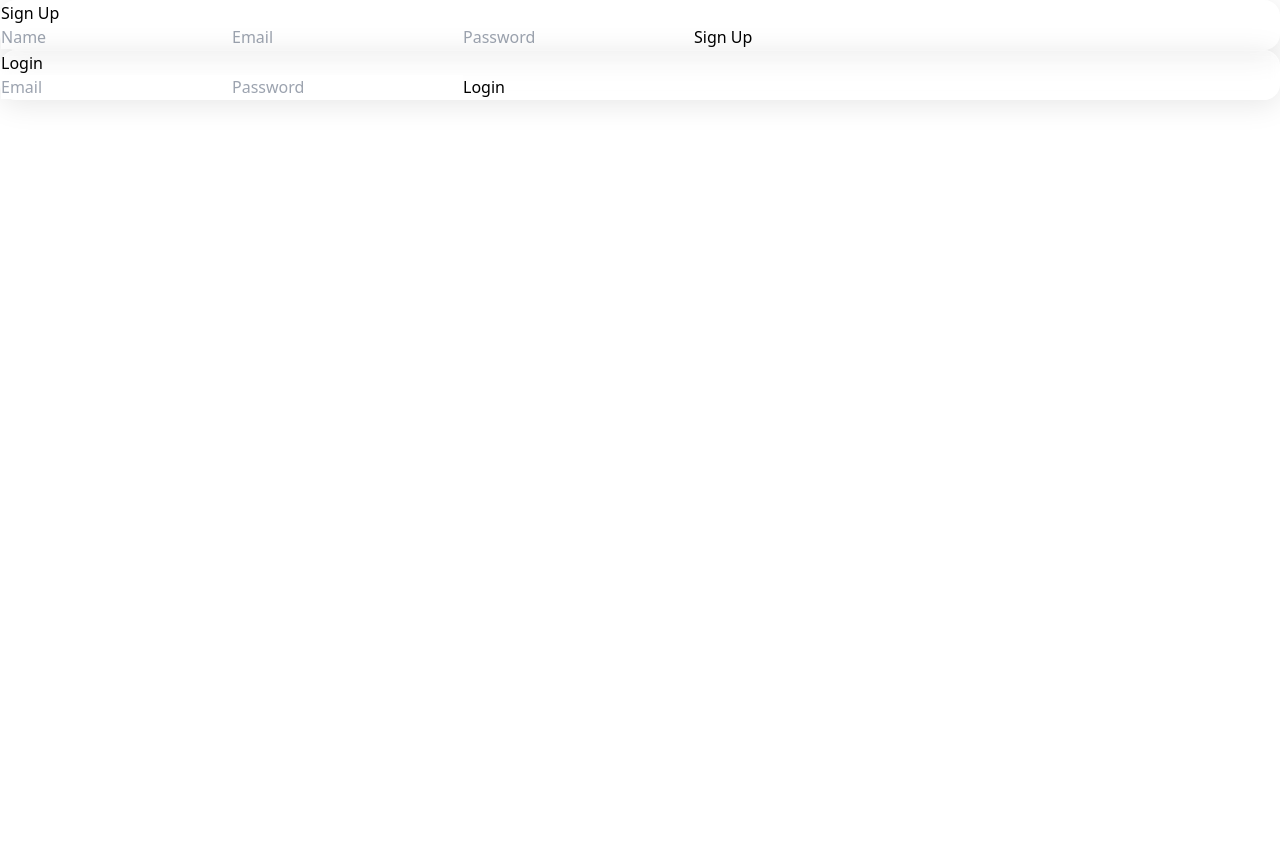
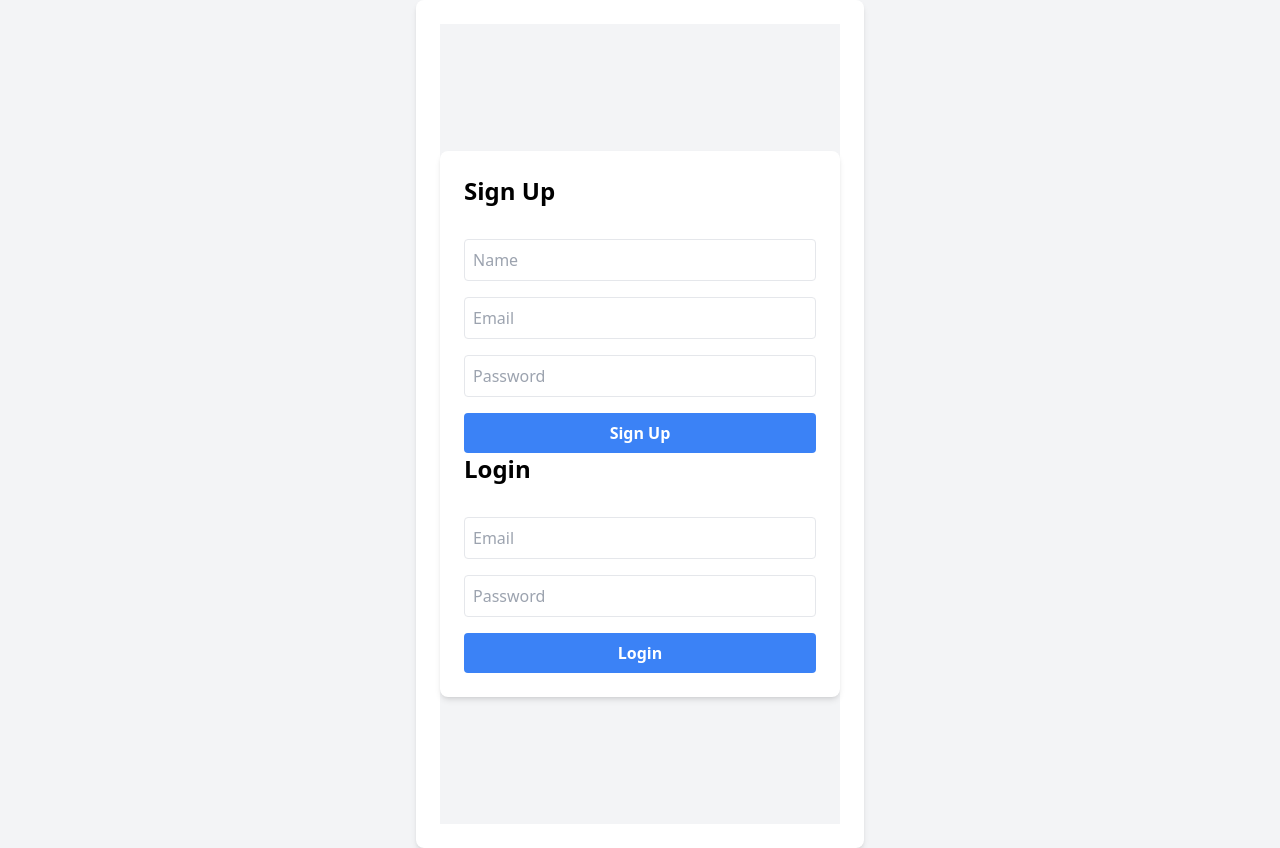
Before and after one commit to 0x5un5h1n3/auth-todo-app, a Next.js app: page / in a window 1280 px wide. Before the commit the page ends 800 px from the top, so only its background shows below. Built offline with nearby package versions, Linux system fonts and the light colour scheme.

Commit message:
Implement edit functionality in TodoItem component

```diff
--- a/components/Layout.js
+++ b/components/Layout.js
@@ -5,7 +5,11 @@ const Layout = ({ children }) => {
   return (
     <AuthProvider>
       <TodoProvider>
-        <div className="max-w-4xl mx-auto p-4">{children}</div>
+        <div className="flex justify-center items-center min-h-screen bg-gray-100">
+          <div className="w-full max-w-md p-6 bg-white rounded-lg shadow-md">
+            {children}
+          </div>
+        </div>
       </TodoProvider>
     </AuthProvider>
   );
--- a/components/Login.js
+++ b/components/Login.js
@@ -27,22 +27,22 @@ const Login = () => {
       }}
     >
       {({ isSubmitting }) => (
-        <Form className="glassmorphism p-6 rounded-lg">
-          <h2 className="text-2xl mb-4">Login</h2>
+        <Form className="space-y-4">
+          <h2 className="text-2xl mb-4 font-bold">Login</h2>
           {message && <div className="text-green-500 mb-4">{message}</div>}
           {error && <div className="text-red-500 mb-4">{error}</div>}
           <Field
             type="email"
             name="email"
             placeholder="Email"
-            className="border p-2 mb-4 w-full"
+            className="border p-2 w-full rounded"
           />
           <ErrorMessage name="email" component="div" className="text-red-500" />
           <Field
             type="password"
             name="password"
             placeholder="Password"
-            className="border p-2 mb-4 w-full"
+            className="border p-2 w-full rounded"
           />
           <ErrorMessage
             name="password"
@@ -52,7 +52,7 @@ const Login = () => {
           <button
             type="submit"
             disabled={isSubmitting}
-            className="bg-blue-500 text-white p-2 rounded"
+            className="bg-blue-500 hover:bg-blue-700 text-white font-bold py-2 px-4 rounded w-full"
           >
             Login
           </button>
--- a/components/SignUp.js
+++ b/components/SignUp.js
@@ -26,29 +26,29 @@ const SignUp = () => {
       }}
     >
       {({ isSubmitting }) => (
-        <Form className="glassmorphism p-6 rounded-lg">
-          <h2 className="text-2xl mb-4">Sign Up</h2>
+        <Form className="space-y-4">
+          <h2 className="text-2xl mb-4 font-bold">Sign Up</h2>
           {message && <div className="text-green-500 mb-4">{message}</div>}
           {error && <div className="text-red-500 mb-4">{error}</div>}
           <Field
             type="text"
             name="name"
             placeholder="Name"
-            className="border p-2 mb-4 w-full"
+            className="border p-2 w-full rounded"
           />
           <ErrorMessage name="name" component="div" className="text-red-500" />
           <Field
             type="email"
             name="email"
             placeholder="Email"
-            className="border p-2 mb-4 w-full"
+            className="border p-2 w-full rounded"
           />
           <ErrorMessage name="email" component="div" className="text-red-500" />
           <Field
             type="password"
             name="password"
             placeholder="Password"
-            className="border p-2 mb-4 w-full"
+            className="border p-2 w-full rounded"
           />
           <ErrorMessage
             name="password"
@@ -58,7 +58,7 @@ const SignUp = () => {
           <button
             type="submit"
             disabled={isSubmitting}
-            className="bg-blue-500 text-white p-2 rounded"
+            className="bg-blue-500 hover:bg-blue-700 text-white font-bold py-2 px-4 rounded w-full"
           >
             Sign Up
           </button>
--- a/components/TodoItem.js
+++ b/components/TodoItem.js
@@ -1,37 +1,85 @@
-import { useContext } from "react";
+import { useContext, useState } from "react";
 import { TodoContext } from "../context/TodoContext";
 
 const TodoItem = ({ todo }) => {
   const { editTodo, deleteTodo, toggleCompletion } = useContext(TodoContext);
+  const [isEditing, setIsEditing] = useState(false);
+  const [newTitle, setNewTitle] = useState(todo.title);
+  const [newDescription, setNewDescription] = useState(todo.description);
+
+  const handleEdit = () => {
+    editTodo(todo.id, newTitle, newDescription);
+    setIsEditing(false);
+  };
 
   return (
     <div
-      className={`p-4 mb-2 rounded-lg ${
-        todo.completed ? "bg-green-200" : "bg-red-200"
+      className={`bg-white shadow-md rounded p-4 flex justify-between items-center ${
+        todo.completed
+          ? "border-l-4 border-green-500"
+          : "border-l-4 border-red-500"
       }`}
     >
-      <h3 className="text-xl">{todo.title}</h3>
-      <p>{todo.description}</p>
+      <div>
+        {isEditing ? (
+          <>
+            <input
+              type="text"
+              value={newTitle}
+              onChange={(e) => setNewTitle(e.target.value)}
+              className="border p-1 rounded w-full"
+            />
+            <textarea
+              value={newDescription}
+              onChange={(e) => setNewDescription(e.target.value)}
+              className="border p-1 rounded w-full mt-2"
+            />
+            <button
+              onClick={handleEdit}
+              className="bg-blue-500 hover:bg-blue-700 text-white font-bold py-1 px-2 rounded mt-2"
+            >
+              Save
+            </button>
+          </>
+        ) : (
+          <>
+            <h3
+              className={`text-lg font-bold ${
+                todo.completed ? "line-through text-gray-500" : ""
+              }`}
+            >
+              {todo.title}
+            </h3>
+            <p
+              className={`text-gray-700 ${
+                todo.completed ? "line-through text-gray-500" : ""
+              }`}
+            >
+              {todo.description}
+            </p>
+          </>
+        )}
+      </div>
+      <div className="space-x-2">
         <button
           onClick={() => toggleCompletion(todo.id)}
-        className="bg-yellow-500 text-white p-2 rounded"
+          className="bg-yellow-500 hover:bg-yellow-700 text-white font-bold py-1 px-2 rounded"
         >
           {todo.completed ? "Undo" : "Complete"}
         </button>
         <button
-        onClick={() =>
-          editTodo(todo.id, "Updated Title", "Updated Description")
-        }
-        className="bg-blue-500 text-white p-2 rounded ml-2"
+          onClick={() => setIsEditing(!isEditing)}
+          className="bg-blue-500 hover:bg-blue-700 text-white font-bold py-1 px-2 rounded"
         >
-        Edit
+          {isEditing ? "Cancel" : "Edit"}
         </button>
         <button
           onClick={() => deleteTodo(todo.id)}
-        className="bg-red-500 text-white p-2 rounded ml-2"
+          className="bg-red-500 hover:bg-red-700 text-white font-bold py-1 px-2 rounded"
         >
           Delete
         </button>
+      </div>
     </div>
   );
 };
--- a/components/TodoList.js
+++ b/components/TodoList.js
@@ -6,7 +6,7 @@ const TodoList = () => {
   const { todos } = useContext(TodoContext);
 
   return (
-    <div>
+    <div className="space-y-4">
       {todos.length === 0 ? (
         <p className="text-gray-500">No todos available. Please add some!</p>
       ) : (
--- a/pages/todos.js
+++ b/pages/todos.js
@@ -3,13 +3,26 @@ import TodoForm from "../components/TodoForm";
 import TodoList from "../components/TodoList";
 import { useContext } from "react";
 import { AuthContext } from "../context/AuthContext";
+import { useRouter } from "next/router";
 
 const Todos = () => {
-  const { user } = useContext(AuthContext);
+  const { user, logout } = useContext(AuthContext);
+  const router = useRouter();
+
+  const handleLogout = () => {
+    logout();
+    router.push("/"); // Redirect to the home page
+  };
 
   return (
     <Layout>
       <h1 className="text-3xl mb-4">Welcome, {user?.name}!</h1>
+      <button
+        onClick={handleLogout}
+        className="bg-red-500 hover:bg-red-700 text-white font-bold py-2 px-4 rounded mb-4"
+      >
+        Logout
+      </button>
       <TodoForm />
       <TodoList />
     </Layout>
--- a/tailwind.config.js
+++ b/tailwind.config.js
@@ -1,8 +1,10 @@
-/** @type {import('tailwindcss').Config} */
 module.exports = {
-  content: [],
+  content: [
+    "./pages/**/*.{js,ts,jsx,tsx}",
+    "./components/**/*.{js,ts,jsx,tsx}",
+  ],
   theme: {
     extend: {},
   },
   plugins: [],
-}
+};
```
Lines whose indentation alone changed are shown as unchanged.
